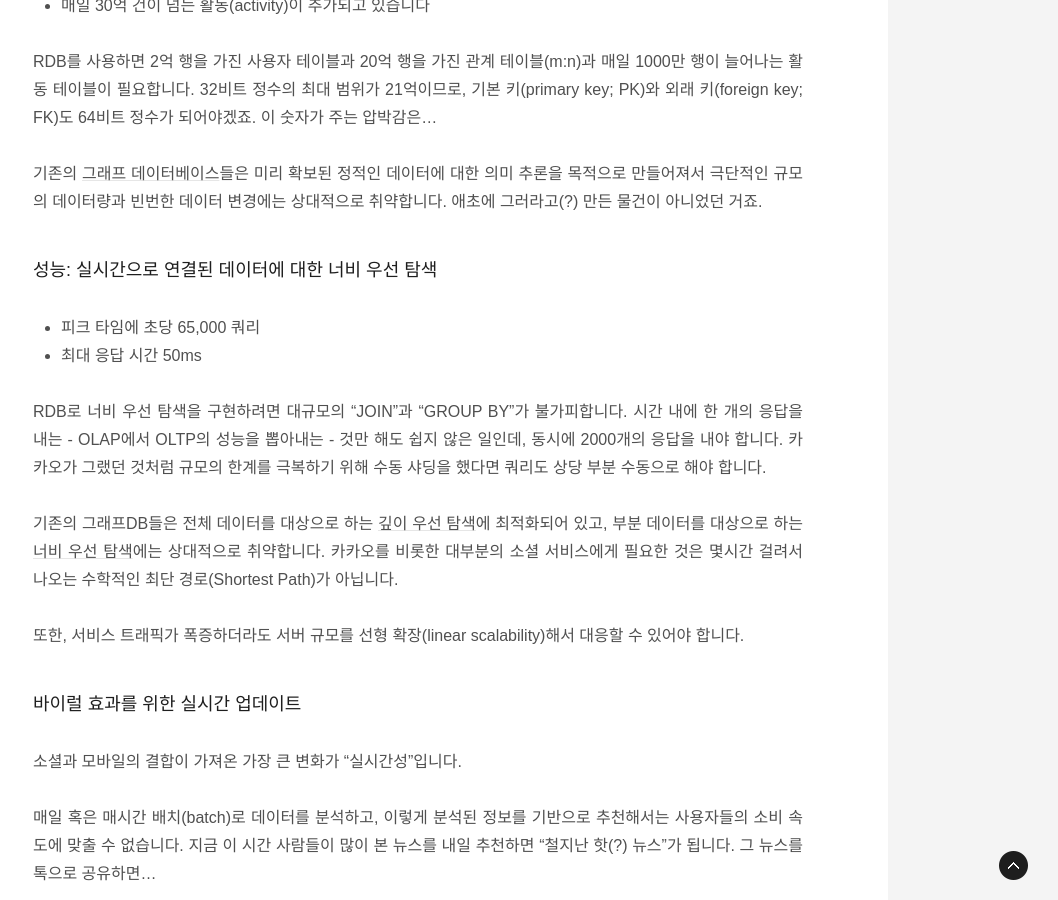
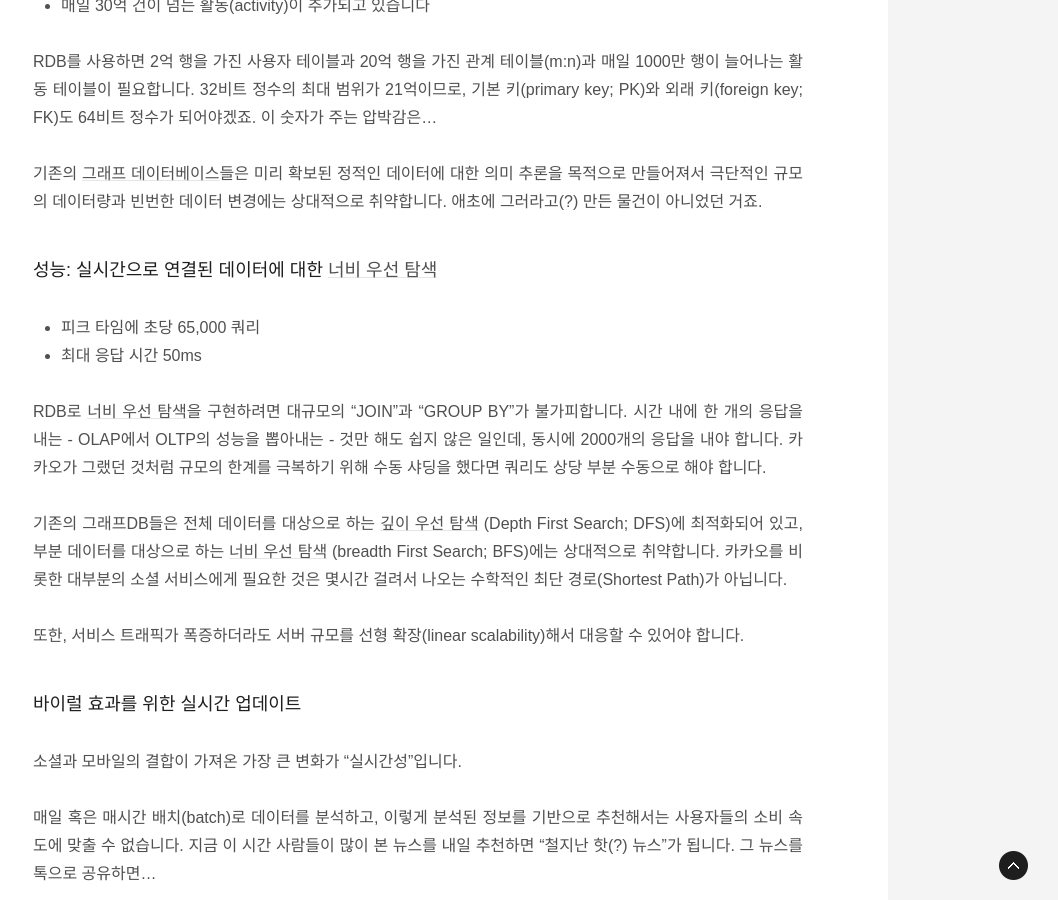
Before and after one commit to saltfactory/kakao.github.io, a Jekyll site: the page built from _posts/2016-01-29-opensource-1-s2graph.md, in a window 1280 px wide and 900 px high, scrolled down 4191 px. Shown: the whole window, without its empty margins (222-1280 px from the left). Built offline with Jekyll 4.4.1, drawn with Linux system fonts in a browser that asks for light colours; some web fonts are replaced; comment, search, counter and statistics services are not loaded; some of the changed text lies outside the part shown.

Commit message:
fix typo and broken links

```diff
--- a/_posts/2016-01-29-opensource-1-s2graph.md
+++ b/_posts/2016-01-29-opensource-1-s2graph.md
@@ -65,14 +65,14 @@
 
 기존의 [그래프 데이터베이스]들은 **미리 확보된 정적인 데이터에 대한 의미 추론**을 목적으로 만들어져서 극단적인 규모의 데이터량과 빈번한 데이터 변경에는 상대적으로 취약합니다. 애초에 그러라고(?) 만든 물건이 아니었던 거죠.
 
-### 성능: 실시간으로 연결된 데이터에 대한 너비 우선 탐색
+### 성능: 실시간으로 연결된 데이터에 대한 [너비 우선 탐색]
 
  - 피크 타임에 초당 65,000 쿼리
  - 최대 응답 시간 50ms
 
-RDB로 너비 우선 탐색을 구현하려면 대규모의 "JOIN"과 "GROUP BY"가 불가피합니다. 시간 내에 한 개의 응답을 내는 - OLAP에서 OLTP의 성능을 뽑아내는 - 것만 해도 쉽지 않은 일인데, 동시에 2000개의 응답을 내야 합니다.  카카오가 그랬던 것처럼 규모의 한계를 극복하기 위해 수동 샤딩을 했다면 쿼리도 상당 부분 수동으로 해야 합니다.
+RDB로 [너비 우선 탐색]을 구현하려면 대규모의 "JOIN"과 "GROUP BY"가 불가피합니다. 시간 내에 한 개의 응답을 내는 - OLAP에서 OLTP의 성능을 뽑아내는 - 것만 해도 쉽지 않은 일인데, 동시에 2000개의 응답을 내야 합니다.  카카오가 그랬던 것처럼 규모의 한계를 극복하기 위해 수동 샤딩을 했다면 쿼리도 상당 부분 수동으로 해야 합니다.
 
-기존의 그래프DB들은 **전체 데이터를 대상으로 하는 [깊이 우선 탐색](Depth First Search; DFS)**에 최적화되어 있고, **부분 데이터를 대상으로 하는 [너비 우선 탐색](breadth First Search; BFS)**에는 상대적으로 취약합니다. 카카오를 비롯한 대부분의 소셜 서비스에게 필요한 것은 몇시간 걸려서 나오는 수학적인 최단 경로(Shortest Path)가 아닙니다.
+기존의 그래프DB들은 **전체 데이터를 대상으로 하는 [깊이 우선 탐색] (Depth First Search; DFS)**에 최적화되어 있고, **부분 데이터를 대상으로 하는 [너비 우선 탐색] (breadth First Search; BFS)**에는 상대적으로 취약합니다. 카카오를 비롯한 대부분의 소셜 서비스에게 필요한 것은 몇시간 걸려서 나오는 수학적인 최단 경로(Shortest Path)가 아닙니다.
 
 또한, 서비스 트래픽가 폭증하더라도 서버 규모를 선형 확장(linear scalability)해서 대응할 수 있어야 합니다.
 
@@ -121,11 +121,11 @@
 
 > ### Storage-as-a-Service + Graph API = Realtime Breadth First Search
 
-즉, 실시간 너비 우선 탐색을 위한 **그래프 데이터 저장소**와 **그래프 API 서버**입니다.
+즉, 실시간 [너비 우선 탐색]을 위한 **그래프 데이터 저장소**와 **그래프 API 서버**입니다.
 
 ![S2Graph의 아키텍쳐](http://meta-kage.kakaocdn.net/dn/osa/blog/content_images_2016_02_s2graph-overallarch.png)
 
-[HBase]를 그래프 데이터 저장소로  사용합니다. HBase/HDFS/Hadoop이 가진 성능, 확장성, 가용성을 그대로 흡수하면서, 실시간 너비 우선 탐색에 최적화된 형태로 그래프 데이터를 저장합니다. 저장소 레이어는 물리적 구현체에 독립적으로 설계되어 MySQL을 저장소로 사용할 수도 있습니다.
+[HBase]를 그래프 데이터 저장소로  사용합니다. HBase/HDFS/Hadoop이 가진 성능, 확장성, 가용성을 그대로 흡수하면서, 실시간 [너비 우선 탐색]에 최적화된 형태로 그래프 데이터를 저장합니다. 저장소 레이어는 물리적 구현체에 독립적으로 설계되어 MySQL을 저장소로 사용할 수도 있습니다.
 
 [스칼라]와 [Play 프레임웍]로 구현된 선형 확장가능한 그래프 API 서버를 포함하고 있습니다. 최근에는 [Netty] 기반의 고성능 REST 서버도 실험적으로 개발되고 있습니다.
 
```
Also changed, not shown: _posts/2016-05-04-asynchronous-programming-and-monad-transformers-in-scala.md (+1 -1 lines).
